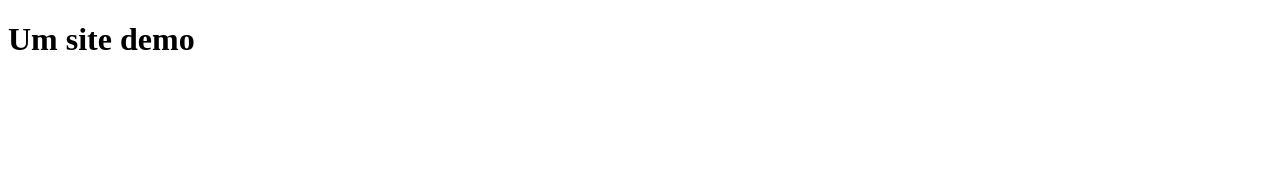
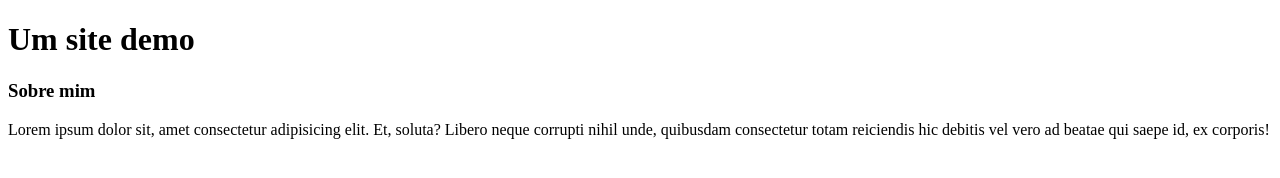
Before and after one commit to Jay-Ubisse/site-demo, a plain HTML site: page index.html in a window 1280 px wide. Drawn offline with Linux system fonts and the light colour scheme.

Commit message:
add about me section

```diff
--- a/index.html
+++ b/index.html
@@ -7,5 +7,9 @@
 </head>
 <body>
     <h1>Um site demo</h1>
+    <section>
+        <h3>Sobre mim</h3>
+        <p>Lorem ipsum dolor sit, amet consectetur adipisicing elit. Et, soluta? Libero neque corrupti nihil unde, quibusdam consectetur totam reiciendis hic debitis vel vero ad beatae qui saepe id, ex corporis!</p>
+    </section>
 </body>
 </html>
```
